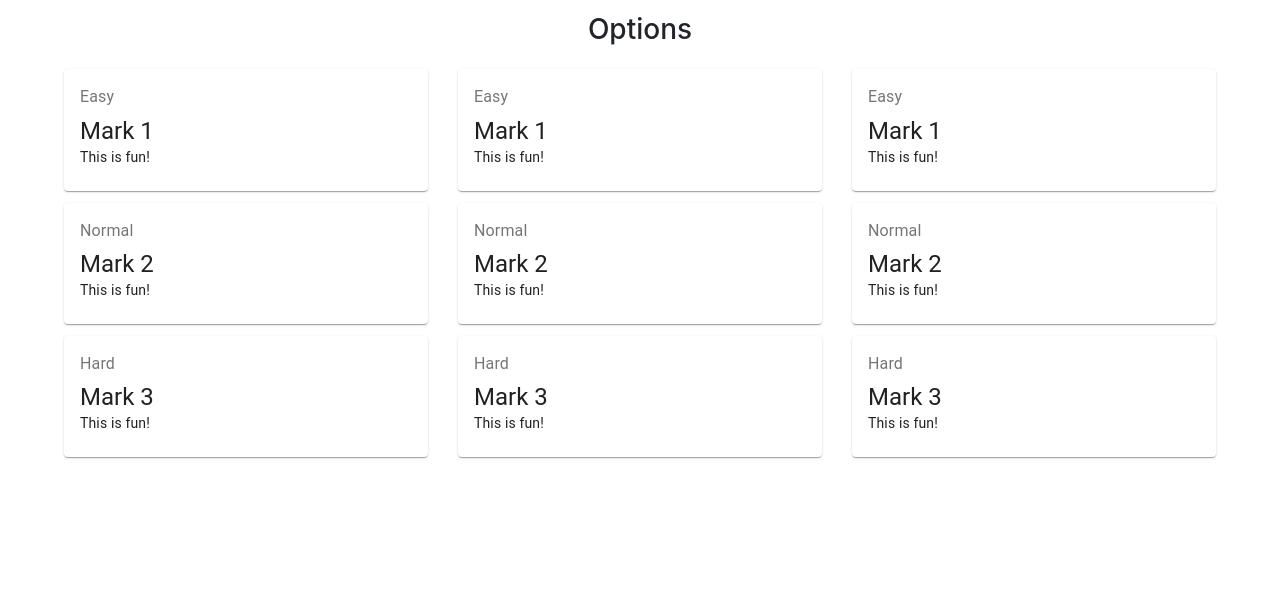
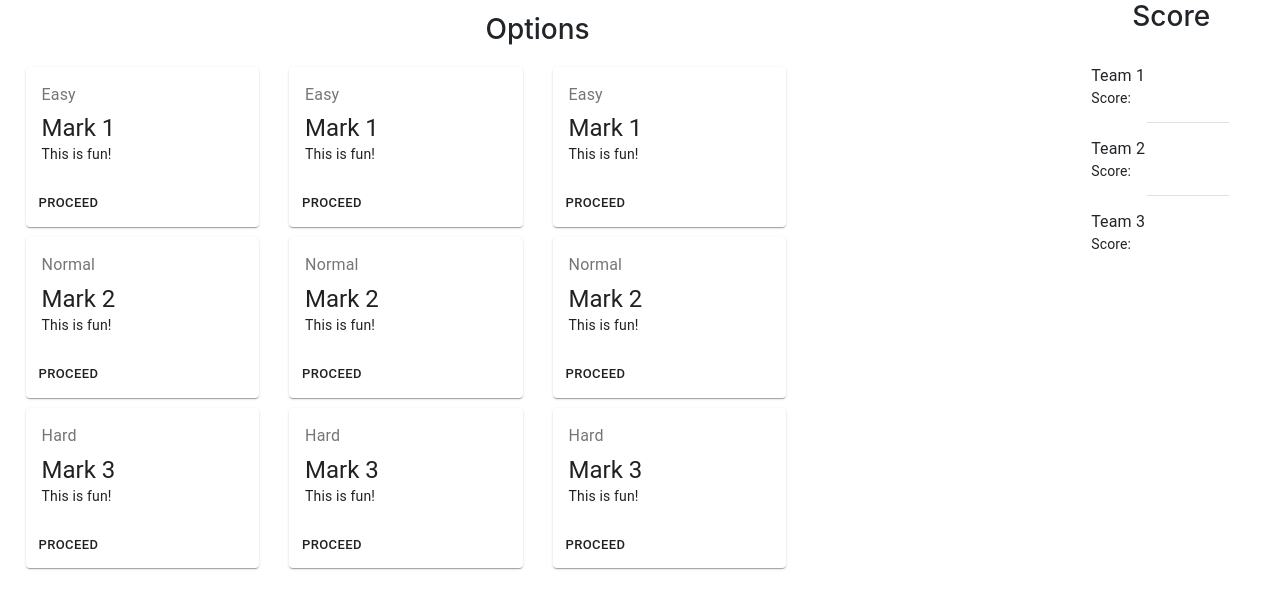
Before and after one commit to SkywalkerZ/test-deploy, a React (Create React App) app: page /option in a window 1280 px wide. Shown: the top 608 px of the page. Built offline with nearby package versions, Linux system fonts and the light colour scheme.

Commit message:
optionsPage theming #2

```diff
--- a/package.json
+++ b/package.json
@@ -14,6 +14,7 @@
     "react": "^16.13.0",
     "react-bootstrap": "^1.0.0-beta.16",
     "react-dom": "^16.13.0",
+    "react-flippy": "^0.1.5",
     "react-router-dom": "^5.1.2",
     "react-scripts": "3.4.0"
   },
--- a/src/assets/style/option.css
+++ b/src/assets/style/option.css
@@ -1,8 +1,10 @@
 #option-container{
-    width:90%;
+    width:80%;
     margin-top: 1%;
-    margin-left: auto;
-    margin-right: auto;
+    margin-left: 2%;
+    margin-right: 2%;
+    float:left;
+    background: white;;
 }
 #optionTitle{
     margin-bottom:2%;
@@ -12,3 +14,19 @@
 #row1, #row2, #row3{
     margin-bottom: 1%;
 }
+
+#scoreContainer{
+    float:left;
+   width:15%;
+}
+
+#scoreTitle{
+    margin-bottom:2%;
+    text-align: center;
+}
+
+#team{
+    width:100%;
+    padding-right: 20%;
+    margin-right:5%;
+}
--- a/src/components/option.jsx
+++ b/src/components/option.jsx
@@ -9,6 +9,11 @@ import CardActions from '@material-ui/core/CardActions';
 import CardContent from '@material-ui/core/CardContent';
 import Button from '@material-ui/core/Button';
 import Typography from '@material-ui/core/Typography';
+import Divider from '@material-ui/core/Divider';
+import List from '@material-ui/core/List';
+import ListItem from '@material-ui/core/ListItem';
+import ListItemIcon from '@material-ui/core/ListItemIcon';
+import ListItemText from '@material-ui/core/ListItemText';
 
 const useStyles = makeStyles({
     root: {
@@ -26,7 +31,16 @@ const useStyles = makeStyles({
       marginBottom: 12,
     },
   });
-
+  const useStyles2 = makeStyles(theme => ({
+    root: {
+      width: '100%',
+      maxWidth: 360,
+      backgroundColor: theme.palette.background.paper,
+    },
+    inline: {
+        display: 'inline',
+      },
+  }));
 
 export default class Option extends Component {
     render() {
@@ -35,7 +49,7 @@ export default class Option extends Component {
                 <div id="option-container">
                 <div id="optionTitle"><h3>Options</h3></div>
                 <Row id="row1">
-                <div className="col-12 col-xs-12 col-sm-12 col-md-4 col-lg-4" id="mark1-a">
+                <div className="col-12 col-xs-12 col-sm-12 col-md-3 col-lg-3" id="mark1-a">
                 <Card className={useStyles.root}>
                 <CardContent>
                   <Typography className={useStyles.title} color="textSecondary" gutterBottom>
@@ -48,9 +62,12 @@ export default class Option extends Component {
                        This is fun!
                   </Typography>
                 </CardContent>
+                <CardActions>
+                <Button size="small">Proceed</Button>
+                </CardActions>
               </Card>
               </div>
-                <div className="col-12 col-xs-12 col-sm-12 col-md-4 col-lg-4" id="mark1-b">
+                <div className="col-12 col-xs-12 col-sm-12 col-md-3 col-lg-3" id="mark1-b">
                 <Card className={useStyles.root}>
                 <CardContent>
                   <Typography className={useStyles.title} color="textSecondary" gutterBottom>
@@ -63,9 +80,12 @@ export default class Option extends Component {
                        This is fun!
                   </Typography>
                 </CardContent>
+                <CardActions>
+                <Button size="small">Proceed</Button>
+                </CardActions>
               </Card>
                 </div>
-                <div className="col-12 col-xs-12 col-sm-12 col-md-4 col-lg-4" id="mark1-c">
+                <div className="col-12 col-xs-12 col-sm-12 col-md-3 col-lg-3" id="mark1-c">
                 <Card className={useStyles.root}>
                 <CardContent>
                   <Typography className={useStyles.title} color="textSecondary" gutterBottom>
@@ -78,11 +98,14 @@ export default class Option extends Component {
                        This is fun!
                   </Typography>
                 </CardContent>
+                <CardActions>
+                <Button size="small">Proceed</Button>
+                </CardActions>
               </Card>
                 </div>
                 </Row>
                 <Row id="row2">
-                <div className="col-12 col-xs-12 col-sm-12 col-md-4 col-lg-4" id="mark2-a"> <Card className={useStyles.root}>
+                <div className="col-12 col-xs-12 col-sm-12 col-md-3 col-lg-3" id="mark2-a"> <Card className={useStyles.root}>
                 <CardContent>
                   <Typography className={useStyles.title} color="textSecondary" gutterBottom>
                     Normal
@@ -94,9 +117,12 @@ export default class Option extends Component {
                        This is fun!
                   </Typography>
                 </CardContent>
+                <CardActions>
+                <Button size="small">Proceed</Button>
+                </CardActions>
               </Card>
               </div>
-                <div className="col-12 col-xs-12 col-sm-12 col-md-4 col-lg-4" id="mark2-b">
+                <div className="col-12 col-xs-12 col-sm-12 col-md-3 col-lg-3" id="mark2-b">
                 <Card className={useStyles.root}>
                 <CardContent>
                   <Typography className={useStyles.title} color="textSecondary" gutterBottom>
@@ -109,9 +135,12 @@ export default class Option extends Component {
                        This is fun!
                   </Typography>
                 </CardContent>
+                <CardActions>
+                <Button size="small">Proceed</Button>
+                </CardActions>
               </Card>
                 </div>
-                <div className="col-12 col-xs-12 col-sm-12 col-md-4 col-lg-4" id="mark2-c">
+                <div className="col-12 col-xs-12 col-sm-12 col-md-3 col-lg-3" id="mark2-c">
                 <Card className={useStyles.root}>
                 <CardContent>
                   <Typography className={useStyles.title} color="textSecondary" gutterBottom>
@@ -124,11 +153,14 @@ export default class Option extends Component {
                        This is fun!
                   </Typography>
                 </CardContent>
+                <CardActions>
+                <Button size="small">Proceed</Button>
+                </CardActions>
               </Card>
                 </div>
                 </Row>
                 <Row id="row3">
-                <div className="col-12 col-xs-12 col-sm-12 col-md-4 col-lg-4" id="mark3-a">
+                <div className="col-12 col-xs-12 col-sm-12 col-md-3 col-lg-3" id="mark3-a">
                 <Card className={useStyles.root}>
                 <CardContent>
                   <Typography className={useStyles.title} color="textSecondary" gutterBottom>
@@ -141,9 +173,12 @@ export default class Option extends Component {
                        This is fun!
                   </Typography>
                 </CardContent>
+                <CardActions>
+                <Button size="small">Proceed</Button>
+                </CardActions>
               </Card>
               </div>
-                <div className="col-12 col-xs-12 col-sm-12 col-md-4 col-lg-4" id="mark3-b">
+                <div className="col-12 col-xs-12 col-sm-12 col-md-3 col-lg-3" id="mark3-b">
                 <Card className={useStyles.root}>
                 <CardContent>
                   <Typography className={useStyles.title} color="textSecondary" gutterBottom>
@@ -156,9 +191,12 @@ export default class Option extends Component {
                        This is fun!
                   </Typography>
                 </CardContent>
+                <CardActions>
+                <Button size="small">Proceed</Button>
+                </CardActions>
               </Card>
               </div>
-                <div className="col-12 col-xs-12 col-sm-12 col-md-4 col-lg-4" id="mark3-c"> <Card className={useStyles.root}>
+                <div className="col-12 col-xs-12 col-sm-12 col-md-3 col-lg-3" id="mark3-c"> <Card className={useStyles.root}>
                 <CardContent>
                   <Typography className={useStyles.title} color="textSecondary" gutterBottom>
                     Hard
@@ -170,9 +208,73 @@ export default class Option extends Component {
                        This is fun!
                   </Typography>
                 </CardContent>
+                <CardActions>
+                <Button size="small">Proceed</Button>
+                </CardActions>
               </Card>
               </div>
                 </Row>
+                </div>
+                <div id="scoreContainer">
+                <div id="scoreTitle"><h3>Score</h3></div>
+                <div id="team">
+                <List className={useStyles2.root}>
+      <ListItem alignItems="flex-start">
+        <ListItemText
+          primary="Team 1"
+          secondary={
+            <React.Fragment>
+              <Typography
+                component="span"
+                variant="body2"
+                className={useStyles2.inline}
+                color="textPrimary"
+              >
+                Score:
+              </Typography>
+            </React.Fragment>
+          }
+        />
+      </ListItem>
+      <Divider variant="inset" component="li" />
+      <ListItem alignItems="flex-start">
+        <ListItemText
+          primary="Team 2"
+          secondary={
+            <React.Fragment>
+              <Typography
+                component="span"
+                variant="body2"
+                className={useStyles2.inline}
+                color="textPrimary"
+              >
+                Score:
+              </Typography>
+            </React.Fragment>
+          }
+        />
+      </ListItem>
+      <Divider variant="inset" component="li" />
+      <ListItem alignItems="flex-start">
+        <ListItemText
+          primary="Team 3"
+          secondary={
+            <React.Fragment>
+              <Typography
+                component="span"
+                variant="body2"
+                className={useStyles2.inline}
+                color="textPrimary"
+              >
+                Score:
+              </Typography>
+            </React.Fragment>
+          }
+        />
+      </ListItem>
+    </List>
+                </div>
+
                 </div>
             </div>
         )
```
